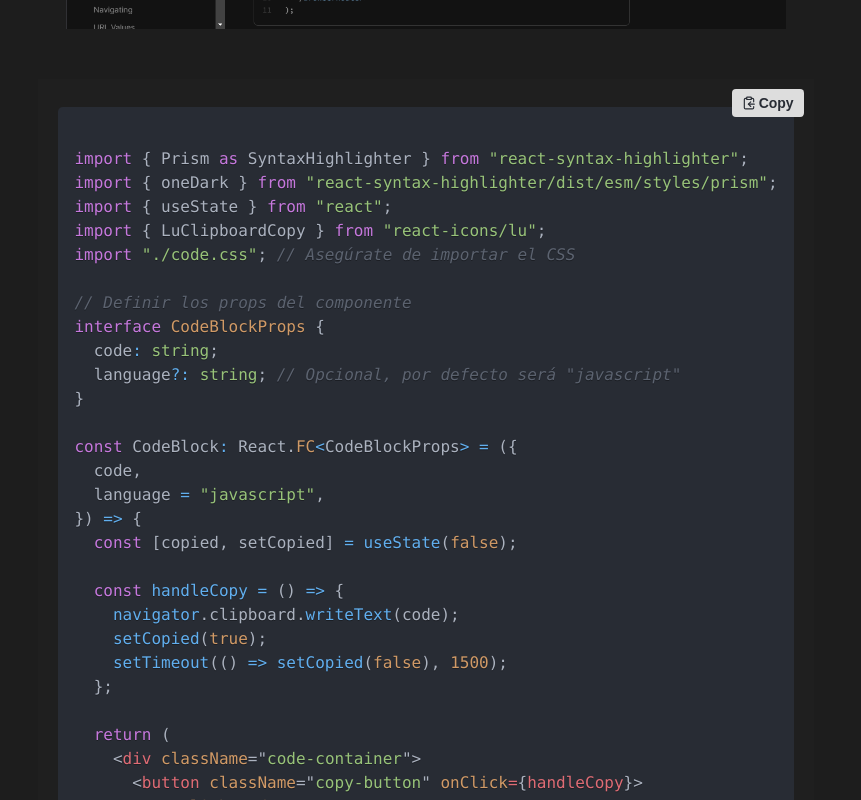
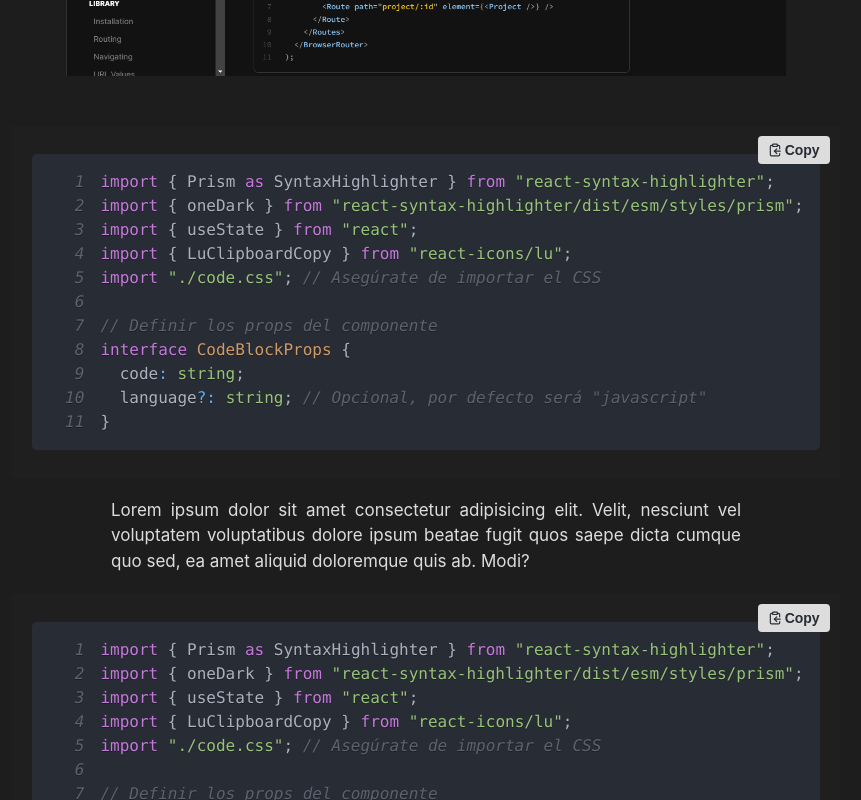
Before and after one commit to sb4ss/personal-blog, a React (Vite) app: page /one in a window 1280 px wide. Shown: the part 940-1740 px from the top of the page, without its empty margins (214-1075 px from the left). Built offline with nearby package versions, Linux system fonts and the light colour scheme.

Commit message:
code styles

```diff
--- a/src/components/code/CodeBlock.tsx
+++ b/src/components/code/CodeBlock.tsx
@@ -28,7 +28,11 @@ const CodeBlock: React.FC<CodeBlockProps> = ({
         <LuClipboardCopy />
         {copied ? "Copied!" : "Copy"}
       </button>
-      <SyntaxHighlighter language={language} style={oneDark}>
+      <SyntaxHighlighter
+        language={language}
+        style={oneDark}
+        showLineNumbers={true}
+      >
         {code}
       </SyntaxHighlighter>
     </div>
--- a/src/components/general.css
+++ b/src/components/general.css
@@ -8,8 +8,10 @@
   flex-direction: column;
   align-items: center;
   gap: 20px;
+  padding-bottom: 40px;
 }
 p {
+  font-size: 17px;
   text-align: justify;
   width: 70%;
 }
--- a/src/views/articles/One.tsx
+++ b/src/views/articles/One.tsx
@@ -3,8 +3,7 @@ import "../../components/general.css";
 import CodeBlock from "../../components/code/CodeBlock";
 
 function One() {
-  const exampleCode = `
-import { Prism as SyntaxHighlighter } from "react-syntax-highlighter";
+  const exampleCode = `import { Prism as SyntaxHighlighter } from "react-syntax-highlighter";
 import { oneDark } from "react-syntax-highlighter/dist/esm/styles/prism";
 import { useState } from "react";
 import { LuClipboardCopy } from "react-icons/lu";
@@ -14,36 +13,7 @@ import "./code.css"; // Asegúrate de importar el CSS
 interface CodeBlockProps {
   code: string;
   language?: string; // Opcional, por defecto será "javascript"
-}
-
-const CodeBlock: React.FC<CodeBlockProps> = ({
-  code,
-  language = "javascript",
-}) => {
-  const [copied, setCopied] = useState(false);
-
-  const handleCopy = () => {
-    navigator.clipboard.writeText(code);
-    setCopied(true);
-    setTimeout(() => setCopied(false), 1500);
-  };
-
-  return (
-    <div className="code-container">
-      <button className="copy-button" onClick={handleCopy}>
-        <LuClipboardCopy />
-        {copied ? "Copied!" : "Copy"}
-      </button>
-      <SyntaxHighlighter language={language} style={oneDark}>
-        {code}
-      </SyntaxHighlighter>
-    </div>
-  );
-};
-
-export default CodeBlock;
-
-  `;
+}`;
 
   return (
     <section className="container">
@@ -73,6 +43,13 @@ export default CodeBlock;
         </p>
         <img src="img1.png" alt="" />
         <CodeBlock code={exampleCode} language="tsx" />
+        <p>
+          Lorem ipsum dolor sit amet consectetur adipisicing elit. Velit,
+          nesciunt vel voluptatem voluptatibus dolore ipsum beatae fugit quos
+          saepe dicta cumque quo sed, ea amet aliquid doloremque quis ab. Modi?
+        </p>
+        <CodeBlock code={exampleCode} language="tsx" />
+        <CodeBlock code={exampleCode} language="tsx" />
       </div>
     </section>
   );
```
